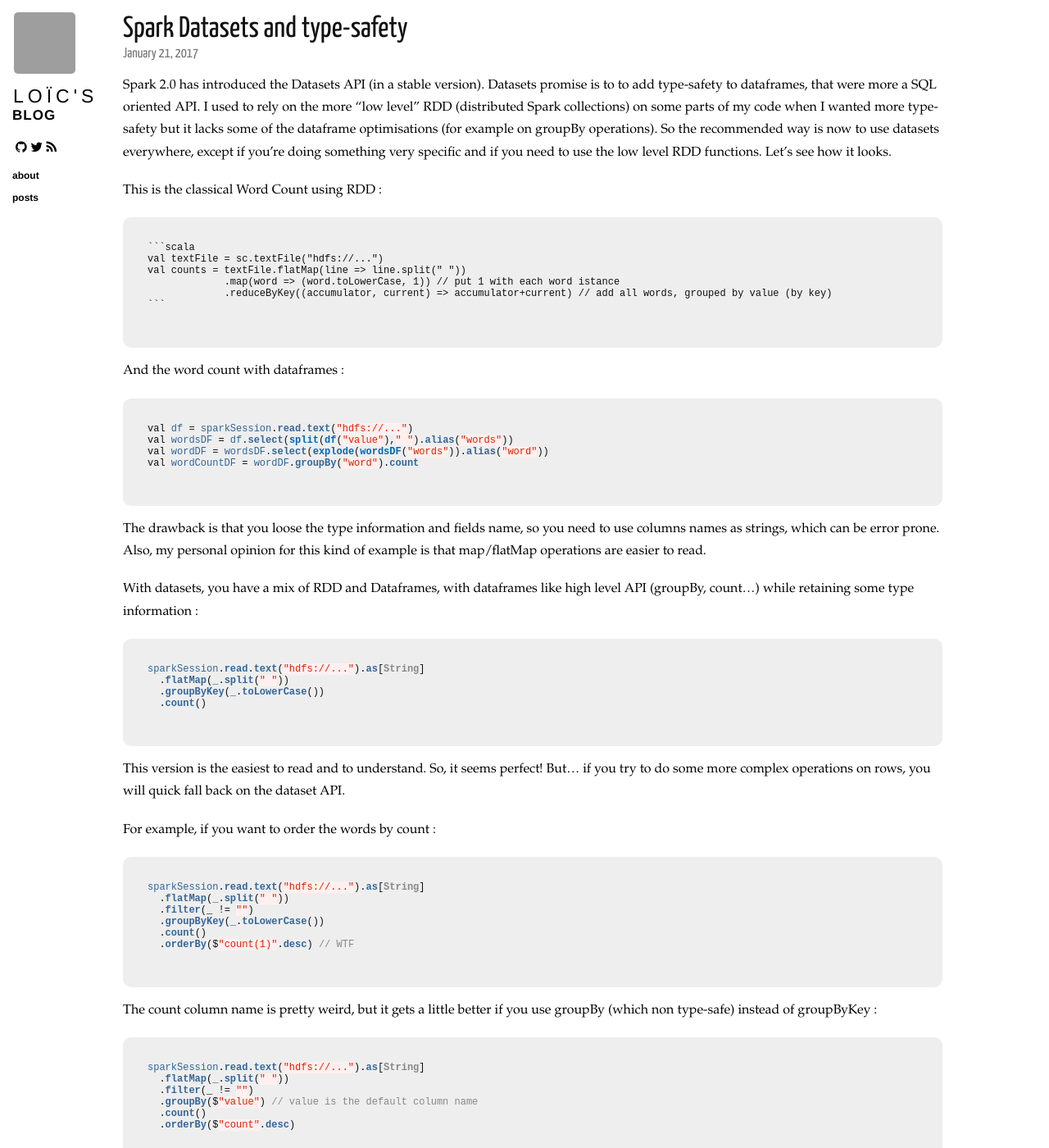
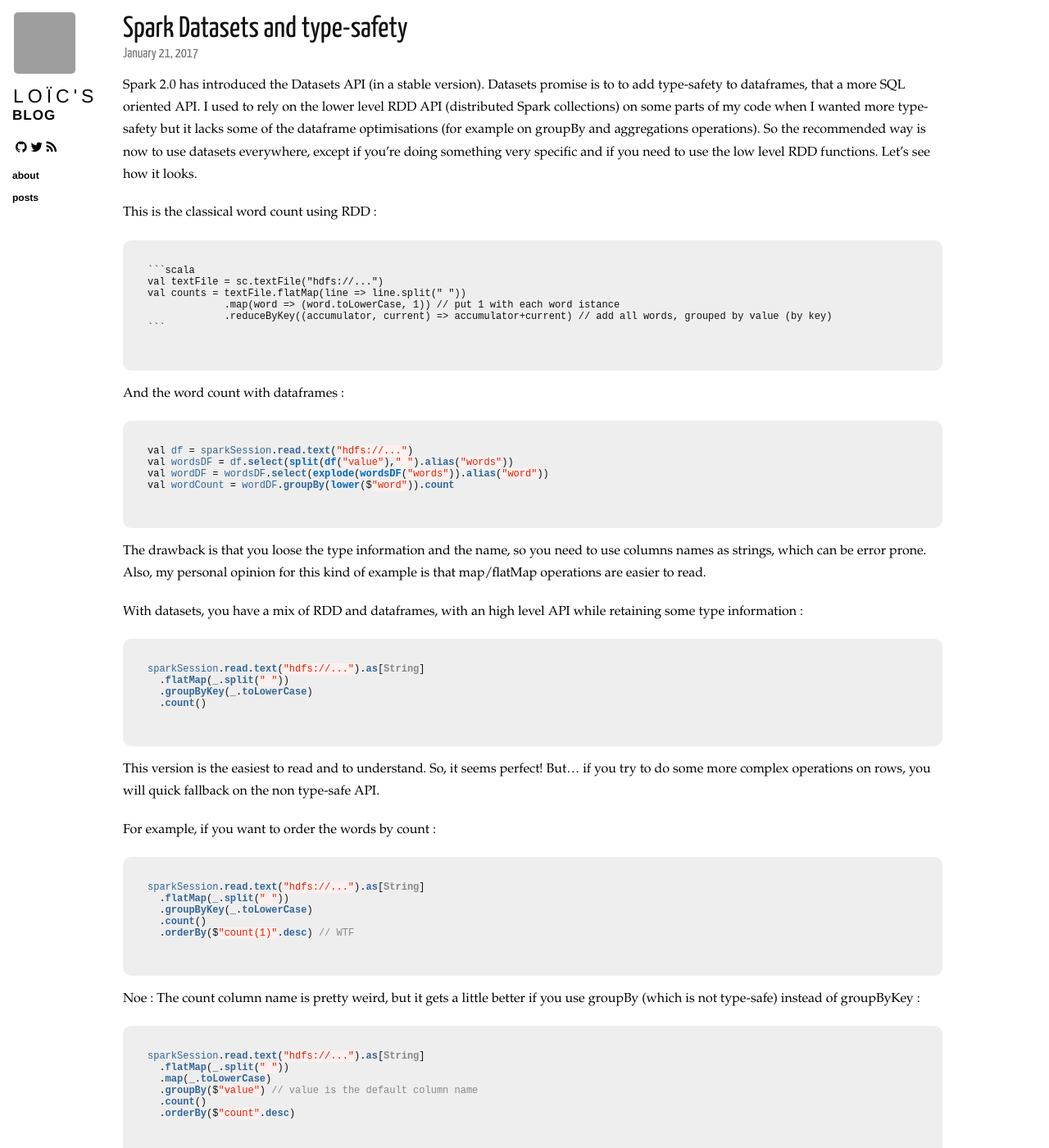
Before and after one commit to loicdescotte/loicdescotte.github.io, a Jekyll site: the page built from _posts/2017-01-21-spark2-datasets-type-safety.md, in a window 1280 px wide and 1400 px high. Shown: the whole window at 82% size. Built offline with Jekyll 4.4.1, drawn with Linux system fonts in a browser that asks for light colours; nearby versions of some CDN libraries; comment, search, counter and statistics services are not loaded; some of the changed text lies outside the part shown; grey boxes are pictures that could not be loaded.

Commit message:
corrections

````diff
--- a/_posts/2017-01-21-spark2-datasets-type-safety.md
+++ b/_posts/2017-01-21-spark2-datasets-type-safety.md
@@ -5,11 +5,12 @@ tags:
  - Spark 2
  - Datasets
  - type-safety
+ - Frameless
 ---
 
-Spark 2.0 has introduced the Datasets API (in a stable version). Datasets promise is to to add type-safety to dataframes, that were more a SQL oriented API. I used to rely on the more "low level" RDD (distributed Spark collections) on some parts of my code when I wanted more type-safety but it lacks some of the dataframe optimisations (for example on groupBy operations). So the recommended way is now to use datasets everywhere, except if you're doing something very specific and if you need to use the low level RDD functions. Let's see how it looks.
+Spark 2.0 has introduced the Datasets API (in a stable version). Datasets promise is to to add type-safety to dataframes, that a more SQL oriented API. I used to rely on the lower level RDD API (distributed Spark collections) on some parts of my code when I wanted more type-safety but it lacks some of the dataframe optimisations (for example on groupBy and aggregations operations). So the recommended way is now to use datasets everywhere, except if you're doing something very specific and if you need to use the low level RDD functions. Let's see how it looks.
 
-This is the classical Word Count using RDD :
+This is the classical word count using RDD :
 
     ```scala
     val textFile = sc.textFile("hdfs://...")
@@ -24,51 +25,50 @@ And the word count with dataframes :
 val df = sparkSession.read.text("hdfs://...")
 val wordsDF = df.select(split(df("value")," ").alias("words"))
 val wordDF = wordsDF.select(explode(wordsDF("words")).alias("word"))
-val wordCountDF = wordDF.groupBy("word").count
+val wordCount = wordDF.groupBy(lower($"word")).count
 ```
 
-The drawback is that you loose the type information and fields name, so you need to use columns names as strings, which can be error prone.
+The drawback is that you loose the type information and the  name, so you need to use columns names as strings, which can be error prone.
 Also, my personal opinion for this kind of example is that map/flatMap operations are easier to read.
 
-With datasets, you have a mix of RDD and Dataframes, with dataframes like high level API (groupBy, count...) while retaining some type information :
+With datasets, you have a mix of RDD and dataframes, with an high level API while retaining some type information :
 
 ```scala
 sparkSession.read.text("hdfs://...").as[String]
   .flatMap(_.split(" "))
-  .groupByKey(_.toLowerCase())
+  .groupByKey(_.toLowerCase)
   .count()
 ```
 
 This version is the easiest to read and to understand.
-So, it seems perfect! But... if you try to do some more complex operations on rows, you will quick fall back on the dataset API.
+So, it seems perfect! But... if you try to do some more complex operations on rows, you will quick fallback on the non type-safe API.
 
 For example, if you want to order the words by count :
 
 ```scala
 sparkSession.read.text("hdfs://...").as[String]
   .flatMap(_.split(" "))
-  .filter(_ != "")
-  .groupByKey(_.toLowerCase())
+  .groupByKey(_.toLowerCase)
   .count()
   .orderBy($"count(1)".desc) // WTF
 ```
 
-The count column name is pretty weird, but it gets a little better if you use groupBy (which non type-safe) instead of groupByKey :
+Noe : The count column name is pretty weird, but it gets a little better if you use groupBy (which is not type-safe) instead of groupByKey :
 
 ```scala
 sparkSession.read.text("hdfs://...").as[String]
   .flatMap(_.split(" "))
-  .filter(_ != "")
+  .map(_.toLowerCase)
   .groupBy($"value") // value is the default column name
   .count()
   .orderBy($"count".desc)
 ```
 
-You will also have this problem if you  want to join 2 datasets (which is pretty common) :
+You will also have this problem if you want to join 2 datasets :
 
 ```scala
 
-//creates dataset from a Seq
+//dataset creation from a Seq
 val departments = Seq(
   Department(1, "rh"),
   Department(2, "it"),
@@ -85,7 +85,7 @@ people.joinWith(departments, people("deptId") === departments("id"))
 ```
 
 Here again you have to pass the column names as strings.
-To be honest, it's still easier than the RDD equivalent, where you would have to create (key, value) Pair RDDs to be able to join data :
+To be honest, it's still easier than the RDD equivalent, where you would have to create (key, value) pair RDDs to be able to join data :
 
 ```scala
 val departmentsById = departments.rdd.map{ department =>
@@ -98,18 +98,17 @@ val peopleByDepartmentId = people.rdd.map{ person =>
 
 peopleByDepartmentId.join(departmentsById)
 ```
-
-It get worst if you do some more complex values :
+Let's go back to the main subject of this post : datasets.
+With more complex operations, type-safety is still far from perfect :
 
 ```scala
 people.filter(_.age > 30)
     .join(departments, people("deptId") === departments("id"))
     .group(departments("name"), $"gender")
-    .agg(avg(people("salary")), max(people("age")))
+    .agg(avg(people("salary")), max(people("age"))) // salary average and max age
 ```
 
-That can be desapointing... but, there is a library named [Frameless](link here), based on the awesome Shapeless, that can add more type-safety te datasets!
-
+Yes, that can be desapointing... but, there is a library named [Frameless](https://github.com/adelbertc/frameless), based on the awesome Shapeless, that can add more type-safety to datasets!
 
 
 ```scala
````
Also changed, not shown: other parts of _posts/2017-01-21-spark2-datasets-type-safety.md (+1 -2 lines).
